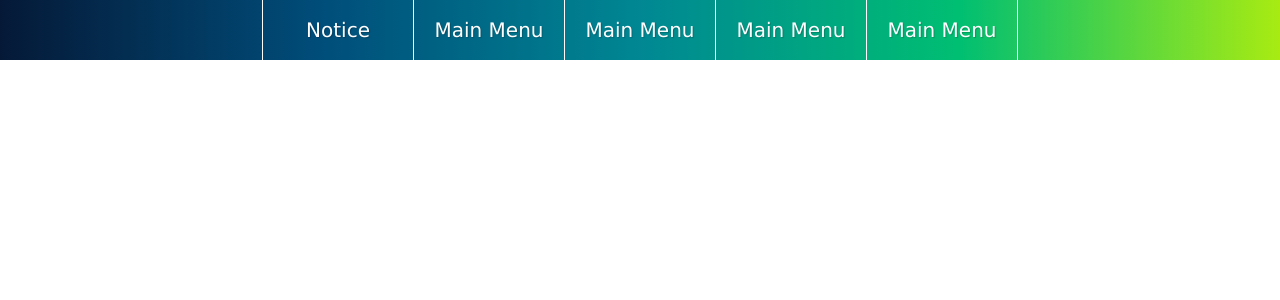
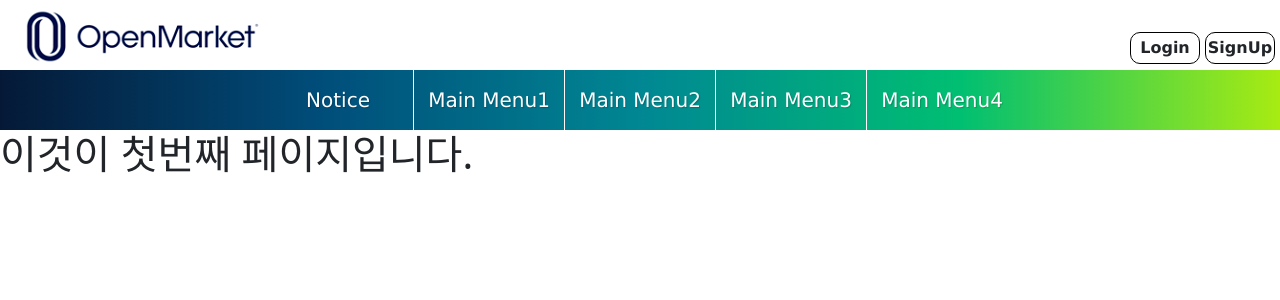
Before and after one commit to HwangInSeong1/Vue-OPMK, a Vue app: page /One in a window 1280 px wide. Shown: the top 300 px of the page. Built offline with nearby package versions, Linux system fonts and the light colour scheme.

Commit message:
Create LoginModal

```diff
--- a/src/App.vue
+++ b/src/App.vue
@@ -1,16 +1,22 @@
 <template>
   <div id="app">
+    <LoginBar />
     <NavBar />
+    <div>
+      <router-view></router-view>
+    </div>
   </div>
 </template>
 
 <script>
 import NavBar from './components/NavBar.vue'
+import LoginBar from './components/LoginBar.vue'
 
 export default {
   name: 'App',
   components: {
     NavBar,
+    LoginBar,
   }
 }
 </script>
--- /dev/null
+++ b/src/components/LoginBar.vue
@@ -0,0 +1,45 @@
+<template>
+    <div class="bodydiv">
+        <div class="loginBar">
+            <router-link to="/"><div class="logo"><img src="../assets/OpenMarket.png" class="logoimg"></div></router-link>
+            <span>SignUp</span>
+            <span @click="modalcheck = true">Login</span>
+        </div>
+        <transition name="slide-fade">
+            <div class="modalout" v-if="modalcheck">
+                <div class="modalin">
+                    <form action="#" method="post" class="loginForm">
+                        <h2>Login</h2>
+                        <div class="idForm">
+                            <input type="text" class="id" placeholder="ID">
+                        </div>
+                        <div class="passForm">
+                            <input type="password" class="pw" placeholder="PW">
+                        </div>
+                        <button type="button" class="loginbtn">LOG IN</button>
+                        <div class="bottomText"> Don't you have ID? <a href="#">sign up</a>
+                        </div>
+                    </form>
+                </div>
+                <div class="xbox" @click="modalcheck = false">
+                    x
+                </div>
+            </div>
+        </transition>
+    </div>
+</template>
+
+<script>
+export default {
+    name : 'LoginBar',
+    data(){
+        return {
+            modalcheck : false,
+        }
+    },
+};
+</script>
+
+<style>
+@import url(../css/LoginBar.css);
+</style>
--- a/src/components/NavBar.vue
+++ b/src/components/NavBar.vue
@@ -1,35 +1,35 @@
 <template>
     <nav class="nav02">
         <ul>
-            <li><a href="#">Notice</a></li>
+            <li><router-link to="#">Notice</router-link></li>
             <li>
-                <a href="#">Main Menu</a>
+                <router-link to="/One">Main Menu1</router-link>
                 <ul>
-                    <li><a href="#">Sub Menu</a></li>
-                    <li><a href="#">Sub Menu</a></li>
-                    <li><a href="#">Sub Menu</a></li>
+                    <li><router-link to="#">Sub Menu</router-link></li>
+                    <li><router-link to="#">Sub Menu</router-link></li>
+                    <li><router-link to="#">Sub Menu</router-link></li>
                 </ul>
             </li>
             <li>
-                <a href="#">Main Menu</a>
+                <router-link to="/Two">Main Menu2</router-link>
                 <ul>
-                    <li><a href="#">Sub Menu</a></li>
-                    <li><a href="#">Sub Menu</a></li>
-                    <li><a href="#">Sub Menu</a></li>
+                    <li><router-link to="#">Sub Menu</router-link></li>
+                    <li><router-link to="#">Sub Menu</router-link></li>
+                    <li><router-link to="#">Sub Menu</router-link></li>
                 </ul>
             </li>
-            <li><a href="#">Main Menu</a>
+            <li><router-link to="/Three">Main Menu3</router-link>
                 <ul>
-                    <li><a href="#">Sub Menu</a></li>
-                    <li><a href="#">Sub Menu</a></li>
-                    <li><a href="#">Sub Menu</a></li>
+                    <li><router-link to="#">Sub Menu</router-link></li>
+                    <li><router-link to="#">Sub Menu</router-link></li>
+                    <li><router-link to="#">Sub Menu</router-link></li>
                 </ul>
             </li>
-            <li><a href="#">Main Menu</a>
+            <li><router-link to="#">Main Menu4</router-link>
                 <ul>
-                    <li><a href="#">Sub Menu</a></li>
-                    <li><a href="#">Sub Menu</a></li>
-                    <li><a href="#">Sub Menu</a></li>
+                    <li><router-link to="#">Sub Menu</router-link></li>
+                    <li><router-link to="#">Sub Menu</router-link></li>
+                    <li><router-link to="#">Sub Menu</router-link></li>
                 </ul>
             </li>
         </ul>
--- /dev/null
+++ b/src/css/LoginBar.css
@@ -0,0 +1,148 @@
+.bodydiv {
+    margin: 0;
+}
+
+.loginBar {
+    position: relative;
+    width: 100%;
+    height: 70px;
+    background-color:rgb(255, 255, 255);
+}
+
+.logo {
+    background: url(../assets/OpenMarket.png);
+    background-size: cover;
+    position: absolute;
+    top:0;
+    left:0;
+    margin: 0 auto;
+    width: 300px;
+    height: 70px;
+
+}
+
+.loginBar > span {
+    float: right;
+    margin-right:5px;
+    margin-top:32px;
+    padding: 3px 0;
+    width: 70px;
+    border: 1px solid black;
+    text-align: center;
+    font-weight: bold;
+    font-family: 'Lucida Sans', 'Lucida Sans Regular', 'Lucida Grande', 'Lucida Sans Unicode', Geneva, Verdana, sans-serif;
+    border-radius: 10px;
+}
+
+.loginBar > span:hover {
+    color: white;
+    background: linear-gradient(125deg,#00bf72, #d6ff7d);
+}
+
+.modalout{
+    position:absolute;
+    width:100%;
+    height:100%;
+    background: rgba(0,0,0,0.8);
+    top:0; left:0;
+    z-index: 3;
+}
+
+.modalin{
+    width:300px;
+    height:400px;
+    background:#fff;
+    border-radius:10px;
+    position:relative;
+    top: 50%; left: 50%;
+    margin-top: -200px;
+    margin-left: -158px;
+    text-align:center;
+    box-sizing:border-box;
+    padding:20px 0;
+    line-height:23px;
+    cursor:pointer;
+}
+
+.xbox {
+    margin-top: -210px;
+    margin-right: 15px;
+    color:white;
+    font-size: 40px;
+    float:right;
+    cursor:pointer;
+}
+
+.loginForm h2{
+    text-align: center;
+    margin: 25px;
+    font-weight: bold;
+}
+
+.idForm{
+    border-bottom: 2px solid #adadad;
+    margin: 32px;
+    padding: 5px 5px;
+}
+
+.passForm{
+    border-bottom: 2px solid #adadad;
+    margin: 32px;
+    padding: 5px 5px;
+}
+
+.id {
+    width: 100%;
+    border:none;
+    outline:none;
+    color: #636e72;
+    font-size:16px;
+    height:25px;
+    background: none;
+}
+
+.pw {
+    width: 100%;
+    border:none;
+    outline:none;
+    color: #636e72;
+    font-size:16px;
+    height:25px;
+    background: none;
+}
+
+.loginbtn {
+    position:relative;
+    left:40%;
+    transform: translateX(-50%);
+    margin-bottom: 40px;
+    width:80%;
+    height:40px;
+    background: linear-gradient(125deg,#caff57, #00bf72, #caff57);
+    background-position: right;
+    background-size: 200%;
+    color:white;
+    font-weight: bold;
+    border:none;
+    cursor:pointer;
+    transition: 0.4s;
+    display:inline;
+}
+
+.loginbtn:hover {
+    background-position: left;
+}
+
+.bottomText {
+    text-align: center;
+}
+
+.slide-fade-enter-active {
+    transition: all .4s ease;
+}
+.slide-fade-leave-active {
+    transition: all .4s ease;
+}
+.slide-fade-enter, .slide-fade-leave-to {
+    opacity: 0;
+}
--- a/src/css/NavBar.css
+++ b/src/css/NavBar.css
@@ -22,8 +22,8 @@ nav > ul > li {
     text-shadow: 1px 1px 1px rgba(0,0,0,0.2);
 }
 
-nav > ul li:last-child {
-    border-right: 1px solid rgb(255, 255, 255);
+nav > ul li:first-child {
+    border-left: 0px;
 }
 
 nav ul li:hover {
@@ -34,7 +34,7 @@ nav ul li:hover > a {
 	color: white;
 }
 
-nav ul li a {
+nav ul li a { /* router-link ---> a 로 치환 */
 	display: inline-block;
     width: 150px;
     padding: 15px 0;
@@ -62,8 +62,8 @@ nav > ul ul li:first-child {
     border-top: 2px solid white;
 }
 
-nav > ul ul li:last-child {
-    border-right: none;
+nav > ul ul li:first-child {
+    border-left: 1px solid white;
 }
 
 .nav02 ul ul {
--- a/src/main.js
+++ b/src/main.js
@@ -1,5 +1,6 @@
 import Vue from 'vue'
 import App from './App.vue'
+import router from './router'
 import { BootstrapVue, IconsPlugin } from 'bootstrap-vue'
 
 // Import Bootstrap an BootstrapVue CSS files (order is important)
@@ -14,5 +15,6 @@ Vue.use(IconsPlugin)
 Vue.config.productionTip = false
 
 new Vue({
+  router,
   render: h => h(App),
 }).$mount('#app')
--- /dev/null
+++ b/src/router.js
@@ -0,0 +1,20 @@
+import Vue from "vue";
+import VueRouter from "vue-router";
+import Home from "./views/Home"
+import PageOne from "./views/PageOne"
+import PageTwo from "./views/PageTwo";
+import PageThree from "./views/PageThree";
+
+Vue.use(VueRouter);
+
+const router = new VueRouter({
+    mode: "history",
+    routes: [
+        {path:"/", component: Home},
+        {path:"/One", component: PageOne},
+        {path:"/Two", component: PageTwo},
+        {path:"/Three", component: PageThree},
+    ]
+})
+
+export default router;
--- /dev/null
+++ b/src/views/Home.vue
@@ -0,0 +1,9 @@
+<template>
+    <div>
+        <h1>여기가 홈화면</h1>
+    </div>
+</template>
+
+<script>
+    export default {};
+</script>
--- /dev/null
+++ b/src/views/PageOne.vue
@@ -0,0 +1,9 @@
+<template>
+    <div>
+        <h1>이것이 첫번째 페이지입니다.</h1>
+    </div>
+</template>
+
+<script>
+    export default {};
+</script>
--- /dev/null
+++ b/src/views/PageThree.vue
@@ -0,0 +1,9 @@
+<template>
+    <div>
+        <h1>이것이 세번째 페이지입니다.</h1>
+    </div>
+</template>
+
+<script>
+    export default {};
+</script>
--- /dev/null
+++ b/src/views/PageTwo.vue
@@ -0,0 +1,9 @@
+<template>
+    <div>
+        <h1>이것이 두번째 페이지입니다.</h1>
+    </div>
+</template>
+
+<script>
+    export default {};
+</script>
```
Also changed, not shown: src/assets/OpenMarket.png (added).
